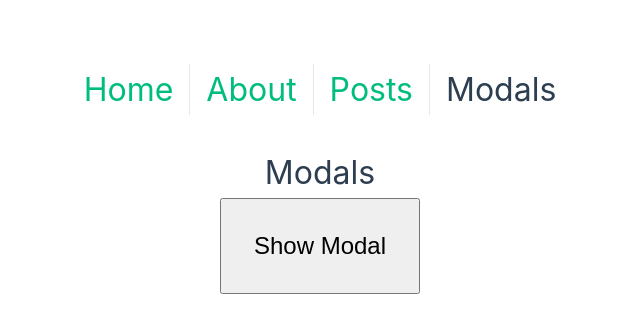
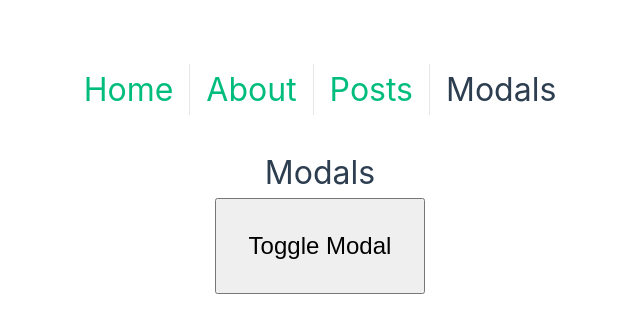
Before and after one commit to robots4life/vue-capi-basics, a Vue app: page /modals in a window 1280 px wide. Shown: the top 332 px of the page, without its empty margins (320-960 px from the left). Built offline with nearby package versions, Linux system fonts and the light colour scheme.

Commit message:
hide modal

```diff
--- a/src/views/ModalsView.vue
+++ b/src/views/ModalsView.vue
@@ -1,14 +1,14 @@
 <template>
 	<div class="modals">
 		<h1>Modals</h1>
-		<button class="btn" @click="showModal = !showModal">Show Modal</button>
+		<button @click="showModal = !showModal" class="btn">Toggle Modal</button>
 		<div class="modal" v-if="showModal">
 			<h1>This Is Our Modal</h1>
 			<h2>Oh This Is Amazing</h2>
 			<p>Lorem, ipsum dolor sit amet consectetur adipisicing elit. Sed at nostrum ipsam hic numquam! Animi impedit inventore qui minima voluptas error nisi fuga, nemo debitis, quibusdam, in corrupti eius porro facilis. Omnis cupiditate, error rem alias temporibus modi qui officia!</p>
 			<p>Lorem ipsum dolor sit amet consectetur adipisicing elit. Velit quasi, earum minima quibusdam deleniti saepe ipsam accusamus recusandae at quos.</p>
 			<p>Lorem ipsum dolor sit, amet consectetur adipisicing elit. Voluptatem quod, dolorem, odio unde maxime eius illo facere voluptatum repellat porro voluptate? Architecto, fugit! Consectetur officiis error facere eaque fugit cum, molestias tenetur voluptatum, itaque rem possimus deleniti placeat dicta exercitationem laudantium? Modi inventore quis, omnis dolorem illo natus explicabo nemo provident commodi, nobis pariatur amet, iure sunt dignissimos voluptatibus corrupti.</p>
-			<button class="btn">Hide Modal</button>
+			<button @click="showModal = false" class="btn">Hide Modal</button>
 		</div>
 	</div>
 </template>
```
